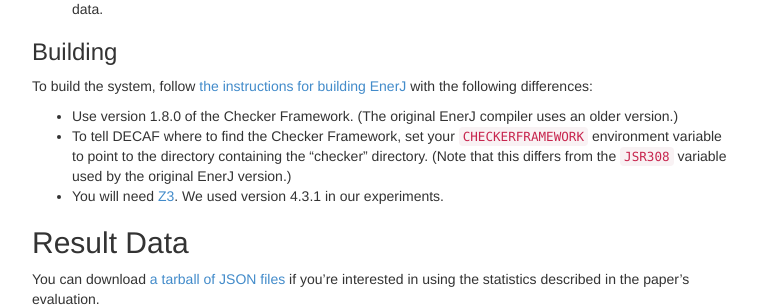
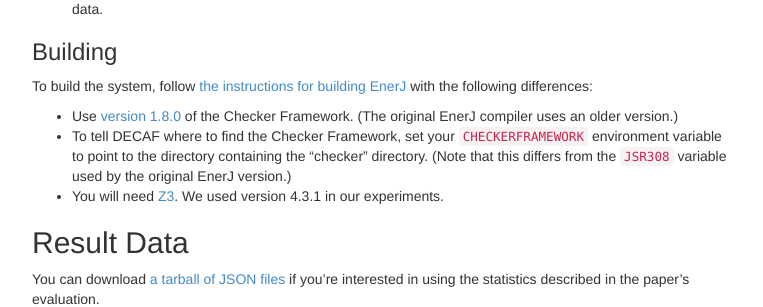
Before and after one commit to uwsampa/sampa-public, a Jekyll site: the page built from research/approximation/decaf/index.md, in a window 1280 px wide. Shown: the part 499-806 px from the top of the page, without its empty margins (258-1021 px from the left). Built offline with Jekyll 4.4.1, drawn with Linux system fonts in a browser that asks for light colours; Markdown is read by kramdown in place of the engine named in the settings; some of the changed lines change nothing that is shown.

Commit message:
Link to CF 1.8.0

```diff
--- a/research/approximation/decaf/index.md
+++ b/research/approximation/decaf/index.md
@@ -33,12 +33,13 @@ The source code for the compiler, simulator, and benchmarks is available for dow
 
 To build the system, follow [the instructions for building EnerJ][enerj-readme] with the following differences:
 
-* Use version 1.8.0 of the Checker Framework. (The original EnerJ compiler uses an older version.)
+* Use [version 1.8.0][cf18] of the Checker Framework. (The original EnerJ compiler uses an older version.)
 * To tell DECAF where to find the Checker Framework, set your `CHECKERFRAMEWORK` environment variable to point to the directory containing the "checker" directory. (Note that this differs from the `JSR308` variable used by the original EnerJ version.)
 * You will need [Z3][]. We used version 4.3.1 in our experiments.
 
 [enerj-readme]: https://bitbucket.org/adrian/enerj
 [z3]: https://github.com/Z3Prover/z3
+[cf18]: http://types.cs.washington.edu/checker-framework/releases/1.8.0/checker-framework.zip
 
 ## Result Data
 
```
